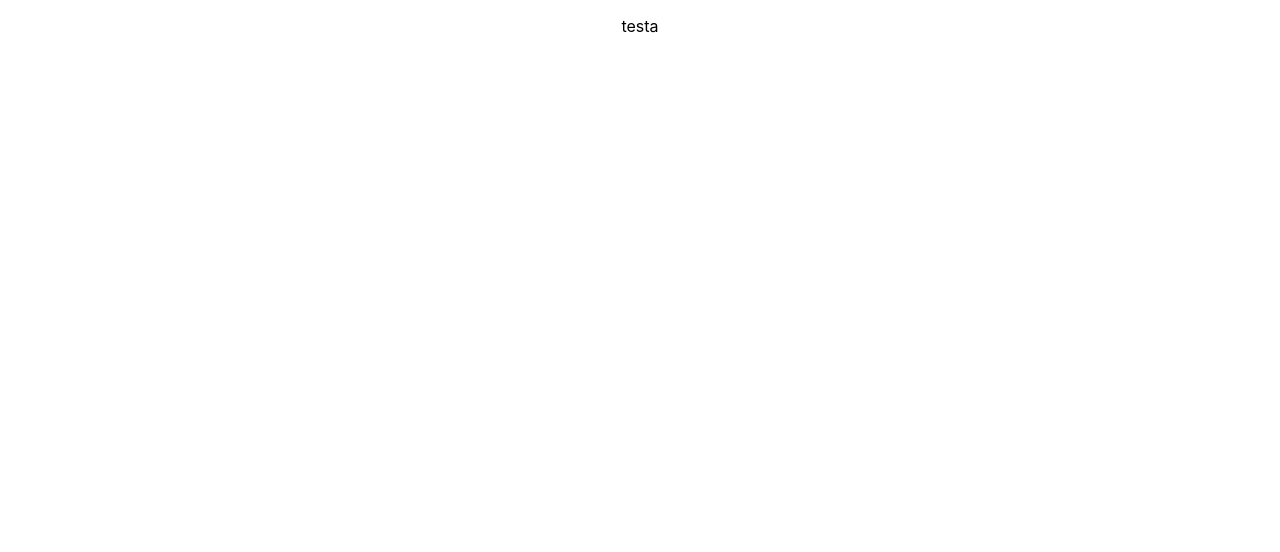
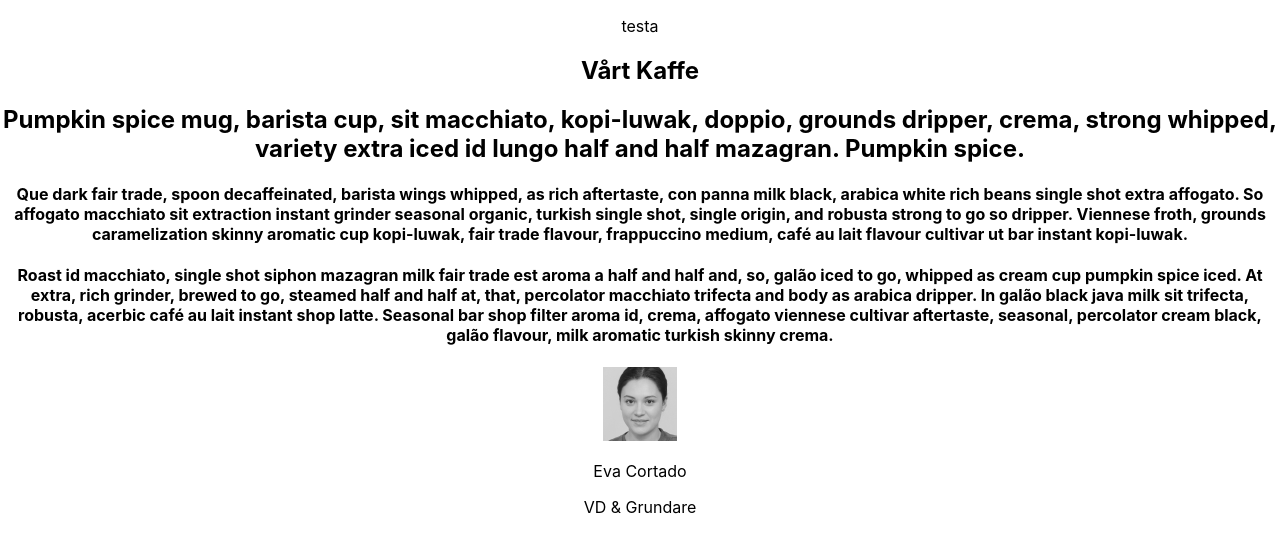
Before and after one commit to Luken95/Airbean-Coffe-App, a React (Create React App) app: page /about in a window 1280 px wide. Shown: the top 552 px of the page. Built offline with nearby package versions, Linux system fonts and the light colour scheme.

Commit message:
Second commit
about

```diff
--- a/src/App.js
+++ b/src/App.js
@@ -1,9 +1,18 @@
 import './App.css';
+
+import { Routes, Route } from 'react-router-dom';
+
+import About from './views/About';
 
 function App() {
   return (
     <div className="App">
       <p>testa</p>
+
+      <Routes>
+        <Route path="/about" element = { <About/> } />
+
+      </Routes>
     </div>
   );
 }
--- a/src/views/About.js
+++ b/src/views/About.js
@@ -1,10 +1,56 @@
 import styled from "styled-components";
 
-function () {
-    section
+import EvaCortado from "../assets/graphics/eva-cortado.jpg"
+
+function About() {
 
     return(
+    <div>
+        <section>
+        <h1>Vårt Kaffe</h1>
+        </section>
 
+        <section>
+            <h2>Pumpkin spice mug, barista cup, sit macchiato,
+            kopi-luwak, doppio, grounds dripper, crema, strong whipped,
+            variety extra iced id lungo half and half mazagran.
+            Pumpkin spice.
+            </h2>
+        </section>
+
+        <section>
+            <h4>
+            Que dark fair trade, spoon decaffeinated,
+            barista wings whipped, as rich aftertaste, con panna milk black,
+            arabica white rich beans single shot extra affogato.
+            So affogato macchiato sit extraction instant grinder
+            seasonal organic, turkish single shot, single origin,
+            and robusta strong to go so dripper. Viennese froth,
+            grounds caramelization skinny aromatic cup kopi-luwak,
+            fair trade flavour, frappuccino medium, café au lait flavour
+            cultivar ut bar instant kopi-luwak.
+            </h4>
+        </section>
+
+        <section>
+            <h4>
+            Roast id macchiato, single shot siphon mazagran milk
+            fair trade est aroma a half and half and, so,
+            galão iced to go, whipped as cream cup pumpkin spice iced.
+            At extra, rich grinder, brewed to go, steamed half and half at, that,
+            percolator macchiato trifecta and body as arabica dripper. In galão
+            black java milk sit trifecta, robusta, acerbic café au lait instant shop latte.
+            Seasonal bar shop filter aroma id, crema, affogato viennese cultivar aftertaste, seasonal,
+            percolator cream black, galão flavour, milk aromatic turkish skinny crema.
+            </h4>
+        </section>
+
+        <section>
+            <img src={ EvaCortado } alt="EvaCortado"/>
+            <p>Eva Cortado</p>
+            <p>VD & Grundare</p>
+        </section>
+    </div>
     )
 }
 
```
